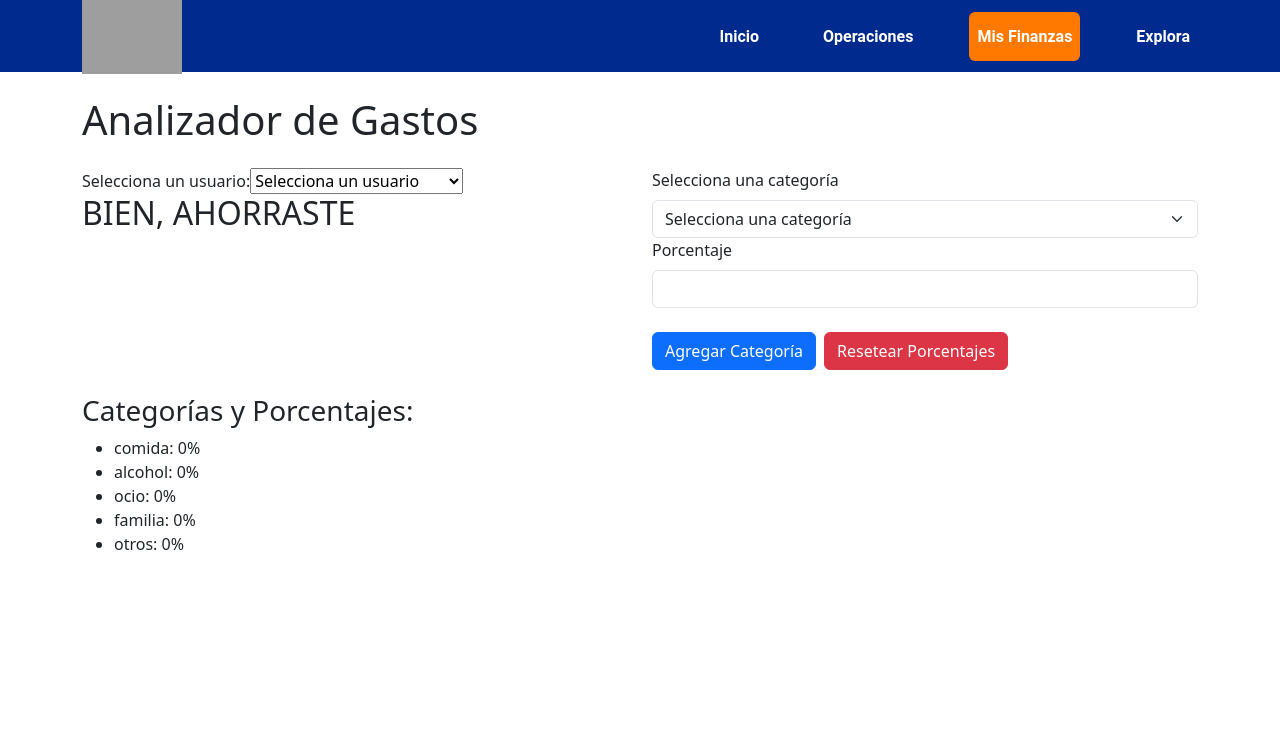
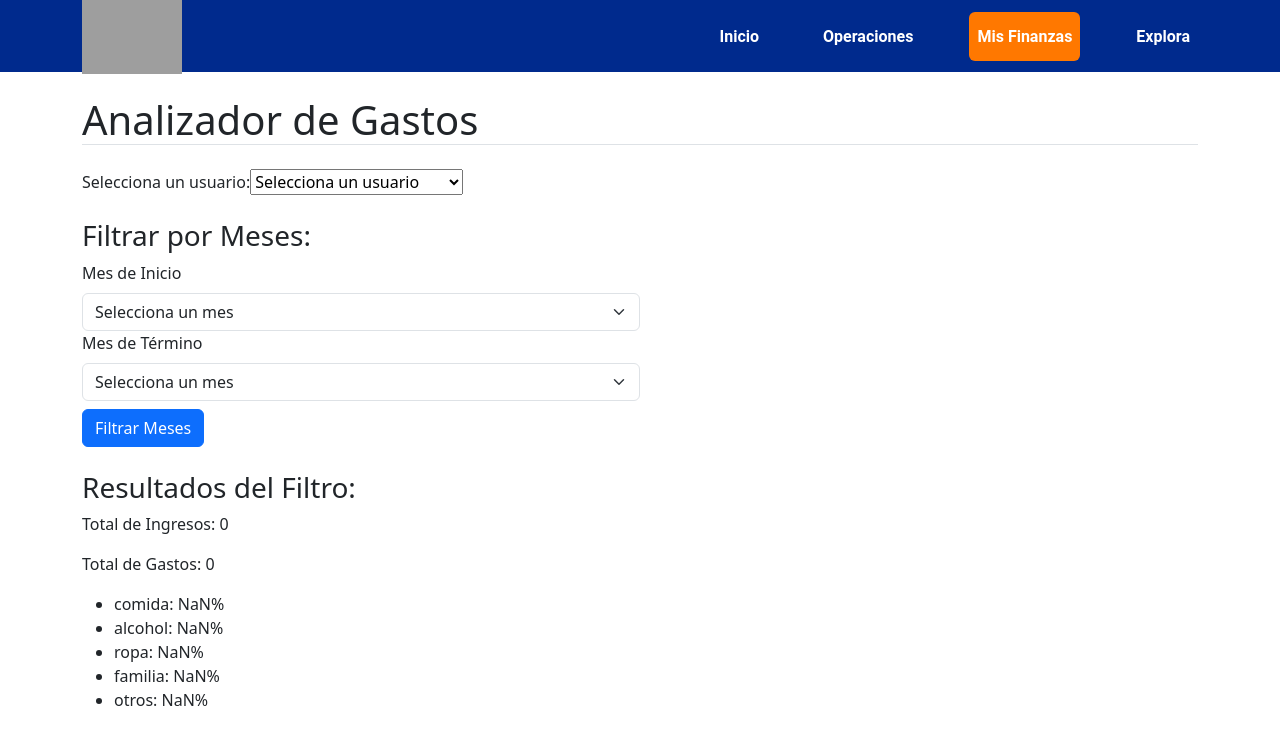
Before and after one commit to MarcoCaceresSenn/UXcrafting, a React (Create React App) app: page /expense-analyzer in a window 1280 px wide. Shown: the top 744 px of the page. Built offline with nearby package versions, Linux system fonts and the light colour scheme; grey boxes are pictures that could not be loaded.

Commit message:
implementacion de analizador de gastos

```diff
--- a/src/infraestructura/mocks/users.json
+++ b/src/infraestructura/mocks/users.json
@@ -6,62 +6,146 @@
         {
           "mes": "Enero",
           "ingreso": 1500,
-            "gasto": 700
+          "gasto": 700,
+          "categoriaPorcentaje": {
+            "comida": 30,
+            "alcohol": 10,
+            "ropa": 20,
+            "familia": 25,
+            "otros": 15
+          }
         },
         {
           "mes": "Febrero",
           "ingreso": 1600,
-            "gasto": 400
+          "gasto": 400,
+          "categoriaPorcentaje": {
+            "comida": 25,
+            "alcohol": 15,
+            "ropa": 15,
+            "familia": 30,
+            "otros": 15
+          }
         },
         {
           "mes": "Marzo",
           "ingreso": 1700,
-            "gasto": 500
+          "gasto": 500,
+          "categoriaPorcentaje": {
+            "comida": 20,
+            "alcohol": 20,
+            "ropa": 25,
+            "familia": 20,
+            "otros": 15
+          }
         },
         {
           "mes": "Abril",
           "ingreso": 1800,
-            "gasto": 300
+          "gasto": 300,
+          "categoriaPorcentaje": {
+            "comida": 25,
+            "alcohol": 20,
+            "ropa": 10,
+            "familia": 30,
+            "otros": 15
+          }
         },
         {
           "mes": "Mayo",
           "ingreso": 1900,
-            "gasto": 600
+          "gasto": 600,
+          "categoriaPorcentaje": {
+            "comida": 25,
+            "alcohol": 15,
+            "ropa": 20,
+            "familia": 20,
+            "otros": 20
+          }
         },
         {
           "mes": "Junio",
           "ingreso": 2000,
-            "gasto": 800
+          "gasto": 800,
+          "categoriaPorcentaje": {
+            "comida": 20,
+            "alcohol": 20,
+            "ropa": 15,
+            "familia": 25,
+            "otros": 20
+          }
         },
         {
           "mes": "Julio",
           "ingreso": 2100,
-            "gasto": 770
+          "gasto": 770,
+          "categoriaPorcentaje": {
+            "comida": 25,
+            "alcohol": 15,
+            "ropa": 20,
+            "familia": 20,
+            "otros": 20
+          }
         },
         {
           "mes": "Agosto",
           "ingreso": 2200,
-            "gasto": 790
+          "gasto": 790,
+          "categoriaPorcentaje": {
+            "comida": 20,
+            "alcohol": 20,
+            "ropa": 20,
+            "familia": 20,
+            "otros": 20
+          }
         },
         {
           "mes": "Septiembre",
           "ingreso": 2300,
-            "gasto": 800
+          "gasto": 800,
+          "categoriaPorcentaje": {
+            "comida": 25,
+            "alcohol": 25,
+            "ropa": 10,
+            "familia": 25,
+            "otros": 15
+          }
         },
         {
           "mes": "Octubre",
           "ingreso": 2400,
-            "gasto": 990
+          "gasto": 990,
+          "categoriaPorcentaje": {
+            "comida": 25,
+            "alcohol": 15,
+            "ropa": 20,
+            "familia": 25,
+            "otros": 15
+          }
         },
         {
           "mes": "Noviembre",
           "ingreso": 2500,
-            "gasto": 850
+          "gasto": 850,
+          "categoriaPorcentaje": {
+            "comida": 30,
+            "alcohol": 15,
+            "ropa": 20,
+            "familia": 20,
+            "otros": 15
+          }
         },
         {
           "mes": "Diciembre",
           "ingreso": 2600,
-            "gasto": 1100
+          "gasto": 1100,
+          "categoriaPorcentaje": {
+            "comida": 20,
+            "alcohol": 20,
+            "ropa": 20,
+            "familia": 20,
+            "otros": 20
+          }
         }
       ]
     },
@@ -71,62 +155,146 @@
         {
           "mes": "Enero",
           "ingreso": 1000,
-            "gasto": 900
+          "gasto": 900,
+          "categoriaPorcentaje": {
+            "comida": 25,
+            "alcohol": 15,
+            "ropa": 20,
+            "familia": 30,
+            "otros": 10
+          }
         },
         {
           "mes": "Febrero",
           "ingreso": 1100,
-            "gasto": 750
+          "gasto": 750,
+          "categoriaPorcentaje": {
+            "comida": 20,
+            "alcohol": 30,
+            "ropa": 15,
+            "familia": 25,
+            "otros": 10
+          }
         },
         {
           "mes": "Marzo",
           "ingreso": 1200,
-            "gasto": 1100
+          "gasto": 1100,
+          "categoriaPorcentaje": {
+            "comida": 25,
+            "alcohol": 20,
+            "ropa": 25,
+            "familia": 20,
+            "otros": 10
+          }
         },
         {
           "mes": "Abril",
           "ingreso": 1300,
-            "gasto": 1200
+          "gasto": 1200,
+          "categoriaPorcentaje": {
+            "comida": 30,
+            "alcohol": 20,
+            "ropa": 10,
+            "familia": 25,
+            "otros": 15
+          }
         },
         {
           "mes": "Mayo",
           "ingreso": 1400,
-            "gasto": 1100
+          "gasto": 1100,
+          "categoriaPorcentaje": {
+            "comida": 20,
+            "alcohol": 20,
+            "ropa": 25,
+            "familia": 25,
+            "otros": 10
+          }
         },
         {
           "mes": "Junio",
           "ingreso": 1500,
-            "gasto": 1200
+          "gasto": 1200,
+          "categoriaPorcentaje": {
+            "comida": 25,
+            "alcohol": 15,
+            "ropa": 25,
+            "familia": 25,
+            "otros": 10
+          }
         },
         {
           "mes": "Julio",
           "ingreso": 1600,
-            "gasto": 1250
+          "gasto": 1250,
+          "categoriaPorcentaje": {
+            "comida": 20,
+            "alcohol": 20,
+            "ropa": 20,
+            "familia": 20,
+            "otros": 20
+          }
         },
         {
           "mes": "Agosto",
           "ingreso": 1700,
-            "gasto": 1458
+          "gasto": 1458,
+          "categoriaPorcentaje": {
+            "comida": 25,
+            "alcohol": 25,
+            "ropa": 15,
+            "familia": 25,
+            "otros": 10
+          }
         },
         {
           "mes": "Septiembre",
           "ingreso": 1800,
-            "gasto": 1540
+          "gasto": 1540,
+          "categoriaPorcentaje": {
+            "comida": 20,
+            "alcohol": 20,
+            "ropa": 25,
+            "familia": 25,
+            "otros": 10
+          }
         },
         {
           "mes": "Octubre",
           "ingreso": 1900,
-            "gasto": 1599
+          "gasto": 1599,
+          "categoriaPorcentaje": {
+            "comida": 20,
+            "alcohol": 20,
+            "ropa": 20,
+            "familia": 20,
+            "otros": 20
+          }
         },
         {
           "mes": "Noviembre",
           "ingreso": 2000,
-            "gasto": 1600
+          "gasto": 1600,
+          "categoriaPorcentaje": {
+            "comida": 25,
+            "alcohol": 15,
+            "ropa": 30,
+            "familia": 20,
+            "otros": 10
+          }
         },
         {
           "mes": "Diciembre",
           "ingreso": 2100,
-            "gasto": 1800
+          "gasto": 1800,
+          "categoriaPorcentaje": {
+            "comida": 20,
+            "alcohol": 25,
+            "ropa": 20,
+            "familia": 20,
+            "otros": 15
+          }
         }
       ]
     }
--- a/src/views/expense.analyzer.view.jsx
+++ b/src/views/expense.analyzer.view.jsx
@@ -7,24 +7,24 @@ import Button from 'react-bootstrap/Button';
 import Form from 'react-bootstrap/Form';
 
 import UserSelector from '../component/user-selector/user.selector';
-import ExpenseMessage from '../component/expense-message/expense.message';
 
 const usersData = require('../infraestructura/mocks/users.json');
 const users = usersData.users;
 
-const categories = ["comida", "alcohol", "ocio", "familia", "otros"];
+const categories = ["comida", "alcohol", "ropa", "familia", "otros"];
+const months = ["Enero", "Febrero", "Marzo", "Abril", "Mayo", "Junio", "Julio", "Agosto", "Septiembre", "Octubre", "Noviembre", "Diciembre"];
+
 
 function ExpenseAnalyzerView() {
     const [selectedUser, setSelectedUser] = useState('');
-    const [selectedCategory, setSelectedCategory] = useState("");
-    const [selectedPercentage, setSelectedPercentage] = useState("");
-    const [categoryData, setCategoryData] = useState({});
     const [gastoPorcentaje, setGastoPorcentaje] = useState(0);
-    const [errorMessage, setErrorMessage] = useState("");
-    const [warningMessage, setWarningMessage] = useState("");
+    const [selectedStartMonth, setSelectedStartMonth] = useState("");
+    const [selectedEndMonth, setSelectedEndMonth] = useState("");
+    const [totalIngresos, setTotalIngresos] = useState(0);
+    const [totalGastos, setTotalGastos] = useState(0);
+    const [totalCategorias, setTotalCategorias] = useState({});
 
     useEffect(() => {
-        // Calcula el porcentaje de gasto
         if (selectedUser) {
             const user = users.find((user) => user.nombre === selectedUser);
             const totalGasto = user.ingresosPorMes.reduce((acc, mes) => acc + mes.gasto, 0);
@@ -36,94 +36,105 @@ function ExpenseAnalyzerView() {
         }
     }, [selectedUser]);
 
-    const handleAddCategory = () => {
-        if (selectedUser && selectedCategory && selectedPercentage !== "") {
-            const percentage = parseFloat(selectedPercentage);
-            const existingPercentage = categoryData[selectedCategory] || 0;
-            const totalPercentage = Object.values(categoryData).reduce((acc, val) => acc + val, 0);
 
-            if (percentage <= 100 && totalPercentage + percentage <= 100) {
-                setCategoryData({
-                    ...categoryData,
-                    [selectedCategory]: existingPercentage + percentage,
-                });
-                setSelectedCategory("");
-                setSelectedPercentage("");
-                setErrorMessage("");
-            } else {
-                setErrorMessage("La suma de los porcentajes no puede superar el 100%.");
+    const handleFilterMonths = () => {
+        if (!selectedUser) {
+            console.log("No se ha seleccionado un usuario. La acción se ha detenido.");
+            return;
+        }
+
+        const user = users.find((user) => user.nombre === selectedUser);
+
+        if (!user) {
+            console.log("Usuario no encontrado. La acción se ha detenido.");
+            return;
+        }
+
+        if (!selectedStartMonth || !selectedEndMonth) {
+            console.log("No se han seleccionado meses de inicio o fin. La acción se ha detenido.");
+            return;
+        }
+        const startMonthIndex = months.indexOf(selectedStartMonth);
+        const endMonthIndex = months.indexOf(selectedEndMonth);
+
+        if (startMonthIndex === -1 || endMonthIndex === -1 || startMonthIndex > endMonthIndex) {
+            console.log("Meses seleccionados inválidos o rango incorrecto. La acción se ha detenido.");
+            return;
+        }
+
+        const filteredMonths = user.ingresosPorMes.filter((mes) => {
+            const currentMonthIndex = months.indexOf(mes.mes);
+            return currentMonthIndex >= startMonthIndex && currentMonthIndex <= endMonthIndex;
+        });
+
+        const totalIngresosFiltered = filteredMonths.reduce((acc, mes) => acc + mes.ingreso, 0);
+        const totalGastosFiltered = filteredMonths.reduce((acc, mes) => acc + mes.gasto, 0);
+
+        const categoriasTotales = {};
+
+        filteredMonths.forEach((mes) => {
+            for (const categoria in mes.categoriaPorcentaje) {
+                const categoriaGasto = (mes.categoriaPorcentaje[categoria] * mes.gasto) / 100;
+                categoriasTotales[categoria] = (categoriasTotales[categoria] || 0) + categoriaGasto;
             }
-        } else {
-            setErrorMessage("Selecciona una categoría y un porcentaje.");
-        }
+        });
+
+        console.log("Total de ingresos filtrados:", totalIngresosFiltered);
+        console.log("Total de gastos filtrados:", totalGastosFiltered);
+        console.log("Categorías totales:", categoriasTotales);
+
+        setTotalIngresos(totalIngresosFiltered);
+        setTotalGastos(totalGastosFiltered);
+        setTotalCategorias(categoriasTotales);
     };
-
-    const handleResetCategories = () => {
-        setCategoryData({});
-        setErrorMessage("");
-    };
-
-    useEffect(() => {
-        const totalCategoryPercentage = Object.values(categoryData).reduce((acc, val) => acc + val, 0);
-
-        if (totalCategoryPercentage >= 50 && totalCategoryPercentage < 75) {
-            setWarningMessage("CUIDADO CON LOS GASTOS HORMIGA");
-        } else if (totalCategoryPercentage >= 75) {
-            setWarningMessage("ESTAS DESPILFARRANDO TU DINERO");
-        } else {
-            setWarningMessage("");
-        }
-    }, [categoryData]);
 
     return (
         <Container>
-            <h1 className="mt-4">Analizador de Gastos</h1>
+            <h1 className="mt-4 border-bottom">Analizador de Gastos</h1>
             <Row className="mt-4">
                 <Col sm={6}>
                     <UserSelector users={users} selectedUser={selectedUser} onSelectUser={setSelectedUser} />
-                    <ExpenseMessage gastoPorcentaje={gastoPorcentaje} />
                 </Col>
-                <Col sm={6}>
-                    <Form.Group controlId="categoryDropdown">
-                        <Form.Label>Selecciona una categoría</Form.Label>
-                        <Form.Select value={selectedCategory} onChange={(e) => setSelectedCategory(e.target.value)}>
-                            <option value="">Selecciona una categoría</option>
-                            {categories.map((category, index) => (
-                                <option key={index} value={category}>
-                                    {category}
+            </Row>
+            <Row className="mt-4">
+                <Col>
+                    <h3>Filtrar por Meses:</h3>
+                    <Form.Group controlId="startMonth">
+                        <Form.Label>Mes de Inicio</Form.Label>
+                        <Form.Select className='w-50' value={selectedStartMonth} onChange={(e) => setSelectedStartMonth(e.target.value)}>
+                            <option value="">Selecciona un mes</option>
+                            {users[0].ingresosPorMes.map((mes, index) => (
+                                <option key={index} value={mes.mes}>
+                                    {mes.mes}
                                 </option>
                             ))}
                         </Form.Select>
                     </Form.Group>
-                    <Form.Group controlId="percentageInput">
-                        <Form.Label>Porcentaje</Form.Label>
-                        <Form.Control
-                            type="number"
-                            step="0.01"
-                            value={selectedPercentage}
-                            onChange={(e) => setSelectedPercentage(e.target.value)}
-                        />
+                    <Form.Group controlId="endMonth">
+                        <Form.Label>Mes de Término</Form.Label>
+                        <Form.Select className='w-50' value={selectedEndMonth} onChange={(e) => setSelectedEndMonth(e.target.value)}>
+                            <option value="">Selecciona un mes</option>
+                            {users[0].ingresosPorMes.map((mes, index) => (
+                                <option key={index} value={mes.mes}>
+                                    {mes.mes}
+                                </option>
+                            ))}
+                        </Form.Select>
                     </Form.Group>
-                    <div className='mt-4'>
-                        <Button variant="primary" onClick={handleAddCategory}>
-                            Agregar Categoría
-                        </Button>
-                        <Button variant="danger" className="ms-2" onClick={handleResetCategories}>
-                            Resetear Porcentajes
-                        </Button>
-                    </div>
-
-                    {errorMessage && <p className="text-danger mt-2">{errorMessage}</p>}
-                    {warningMessage && <p className="text-warning mt-2">{warningMessage}</p>}
+                    <Button className='mt-2' variant="primary" onClick={handleFilterMonths}>
+                        Filtrar Meses
+                    </Button>
                 </Col>
             </Row>
             <Row className="mt-4">
                 <Col>
-                    <h3>Categorías y Porcentajes:</h3>
+                    <h3>Resultados del Filtro:</h3>
+                    <p>Total de Ingresos: {totalIngresos}</p>
+                    <p>Total de Gastos: {totalGastos}</p>
                     <ul>
                         {categories.map((category, index) => (
                             <li key={index}>
-                                {category}: {categoryData[category] || 0}%
+                                {category}: {((totalCategorias[category] || 0) / totalGastos) * 100}%
                             </li>
                         ))}
                     </ul>
```
Also changed, not shown: src/component/category-selector/category.selector.jsx (deleted, +0 -26 lines). Lines whose indentation alone changed are shown as unchanged.
